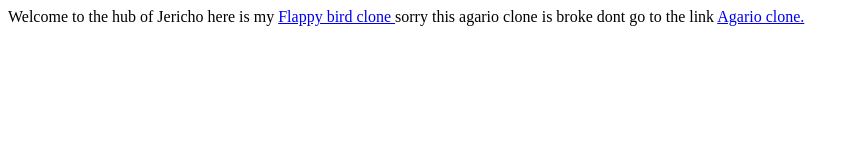
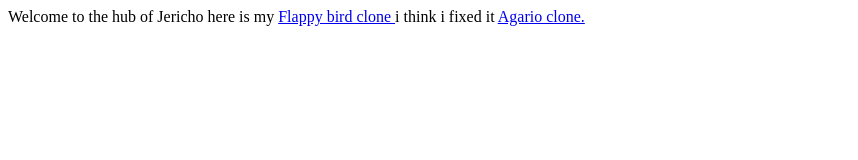
Before and after one commit to joshhager04/joshhager04.github.io, a plain HTML site: page index.html in a window 1280 px wide. Shown: the whole page, without its empty margins (0-858 px from the left). Drawn offline with Linux system fonts and the light colour scheme.

Commit message:
Update index.html

```diff
--- a/index.html
+++ b/index.html
@@ -10,7 +10,7 @@
 
   <body>
 Welcome to the hub of Jericho
-    here is my <a href="/flappy">Flappy bird clone </a> sorry this agario clone is broke dont go to the link <a href="/Agario"> Agario clone. </a>
+    here is my <a href="/flappy">Flappy bird clone </a> i think i fixed it <a href="/Agario"> Agario clone. </a>
   </body>
 
 </html>
```
